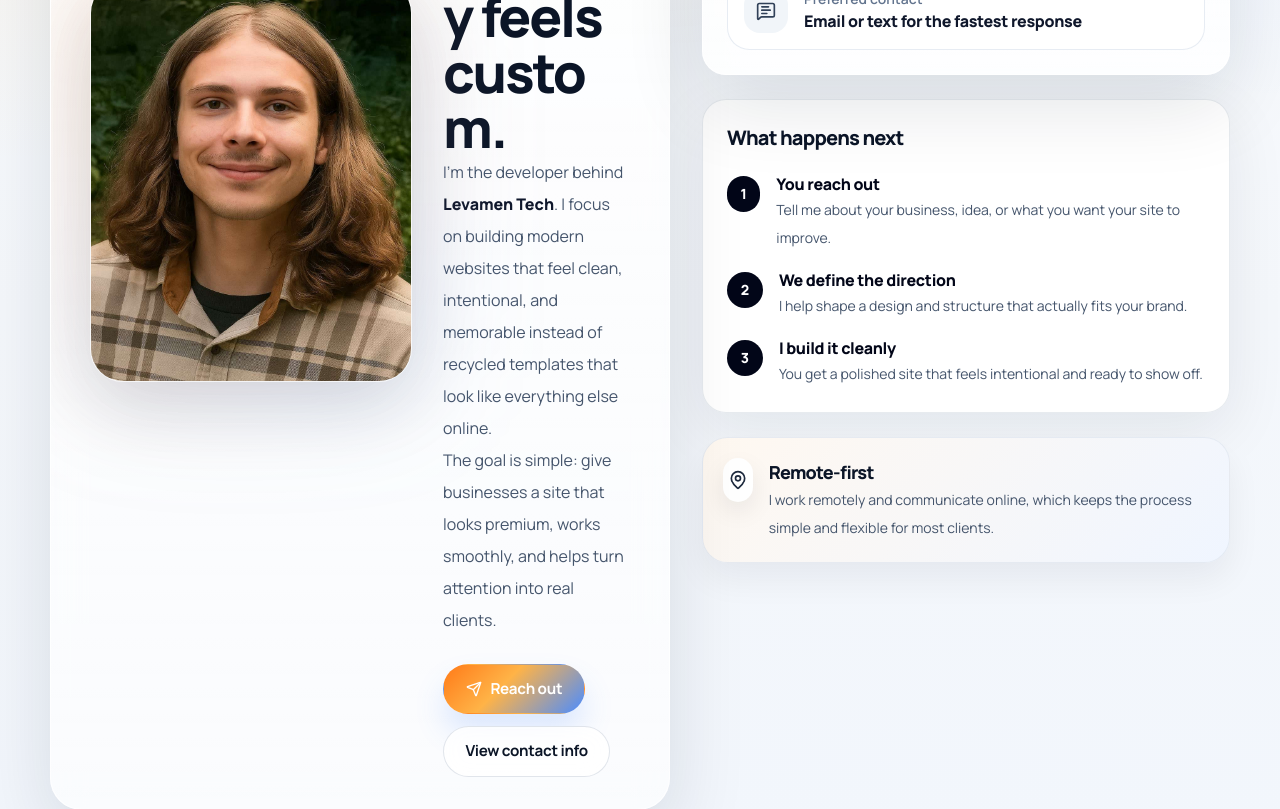
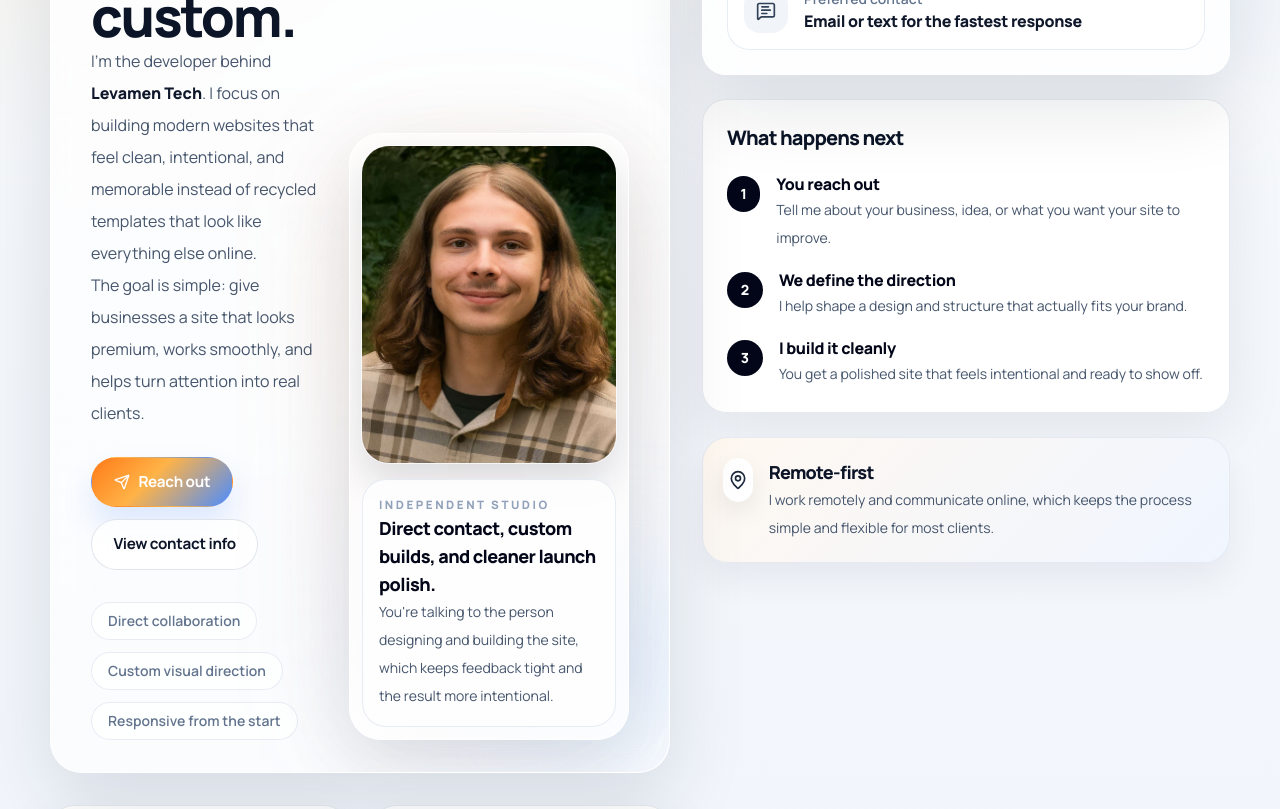
Before and after one commit to medkit992/levamen-tech, a React (Vite) app: page /contact in a window 1280 px wide. Shown: the part 620-1429 px from the top of the page. Built offline with nearby package versions, Linux system fonts and the light colour scheme.

Commit message:
Fix contact page layout

```diff
--- a/src/index.css
+++ b/src/index.css
@@ -243,7 +243,9 @@ p {
 
 .hero-heading {
   max-width: 100%;
-  overflow-wrap: anywhere;
+  overflow-wrap: normal;
+  word-break: normal;
+  hyphens: manual;
   text-wrap: balance;
 }
 
--- a/src/pages/Contact.tsx
+++ b/src/pages/Contact.tsx
@@ -55,6 +55,12 @@ const goodFit = [
   "A developer who can actually customize things",
 ]
 
+const builderTraits = [
+  "Direct collaboration",
+  "Custom visual direction",
+  "Responsive from the start",
+]
+
 const pageTitle = "Contact Levamen Tech"
 const pageDescription =
   "Reach out to Levamen Tech about a custom website project, pricing questions, demo requests, or a new service business site."
@@ -103,34 +109,29 @@ export default function Contact() {
           <div className="grid gap-8 lg:grid-cols-[1.08fr_0.92fr]">
             <div className="space-y-8">
               <div className="section-panel px-6 py-8 sm:px-8 lg:px-10">
-              <div className="grid gap-8 md:grid-cols-[320px_1fr] md:items-center">
-                <div className="relative mx-auto w-full max-w-xs sm:max-w-sm md:max-w-none">
-                  <div className="absolute inset-0 rounded-[2rem] bg-[linear-gradient(135deg,rgba(255,122,24,0.24),rgba(75,140,255,0.18))] blur-3xl" />
-                  <img
-                    src={headshot}
-                    alt="Portrait of Andrew from Levamen Tech"
-                    className="relative z-10 aspect-[4/5] w-full rounded-[2rem] object-cover shadow-[0_24px_70px_rgba(15,23,42,0.14)] ring-1 ring-white/70"
-                  />
-                </div>
+                <div className="absolute -left-12 top-8 h-36 w-36 rounded-full bg-orange-200/35 blur-3xl" />
+                <div className="absolute -right-12 bottom-6 h-44 w-44 rounded-full bg-blue-200/30 blur-3xl" />
 
+                <div className="relative grid gap-8 xl:grid-cols-[minmax(0,1.05fr)_minmax(280px,0.78fr)] xl:items-end">
                   <div className="min-w-0">
                     <div className="section-kicker">
                       <Sparkles className="h-3.5 w-3.5" strokeWidth={2} />
                       Get to know the builder
                     </div>
 
-                  <h1 className="hero-heading mt-6 text-3xl font-extrabold tracking-[-0.06em] text-slate-950 sm:text-5xl md:text-[3.4rem] md:leading-[1.02]">
+                    <h1 className="hero-heading mt-6 max-w-2xl text-3xl font-extrabold tracking-[-0.06em] text-slate-950 sm:text-5xl md:text-[3.4rem] md:leading-[1.02]">
                       Let&apos;s build something that actually feels custom.
                     </h1>
 
-                  <p className="mt-5 text-base leading-8 text-slate-600">
-                    I&apos;m the developer behind <span className="font-extrabold text-slate-900">Levamen Tech</span>.
+                    <p className="mt-5 max-w-2xl text-base leading-8 text-slate-600">
+                      I&apos;m the developer behind{" "}
+                      <span className="font-extrabold text-slate-900">Levamen Tech</span>.
                       I focus on building modern websites that feel clean,
                       intentional, and memorable instead of recycled templates that
                       look like everything else online.
                     </p>
 
-                  <p className="mt-4 text-base leading-8 text-slate-600">
+                    <p className="mt-4 max-w-2xl text-base leading-8 text-slate-600">
                       The goal is simple: give businesses a site that looks
                       premium, works smoothly, and helps turn attention into real
                       clients.
@@ -151,6 +152,43 @@ export default function Contact() {
                       >
                         View contact info
                       </a>
+                    </div>
+
+                    <div className="mt-8 grid gap-3 text-sm text-slate-500 sm:flex sm:flex-wrap">
+                      {builderTraits.map((trait) => (
+                        <span
+                          key={trait}
+                          className="rounded-full border border-slate-200/80 bg-white/76 px-4 py-2 text-center font-semibold"
+                        >
+                          {trait}
+                        </span>
+                      ))}
+                    </div>
+                  </div>
+
+                  <div className="relative mx-auto w-full max-w-sm xl:max-w-none">
+                    <div className="absolute inset-x-5 bottom-4 top-12 rounded-[2rem] bg-[linear-gradient(135deg,rgba(255,122,24,0.2),rgba(75,140,255,0.16))] blur-3xl" />
+
+                    <div className="relative overflow-hidden rounded-[2rem] border border-white/75 bg-white/76 p-3 shadow-[0_24px_70px_rgba(15,23,42,0.12)] backdrop-blur-sm">
+                      <img
+                        src={headshot}
+                        alt="Portrait of Andrew from Levamen Tech"
+                        className="aspect-[4/5] w-full rounded-[1.7rem] object-cover shadow-[0_18px_40px_rgba(15,23,42,0.14)] ring-1 ring-white/70"
+                      />
+
+                      <div className="mt-4 rounded-[1.5rem] border border-slate-200/80 bg-white/88 p-4">
+                        <p className="text-[0.72rem] font-extrabold uppercase tracking-[0.22em] text-slate-400">
+                          Independent studio
+                        </p>
+                        <p className="mt-2 text-lg font-extrabold tracking-[-0.03em] text-slate-950">
+                          Direct contact, custom builds, and cleaner launch polish.
+                        </p>
+                        <p className="mt-2 text-sm leading-7 text-slate-600">
+                          You&apos;re talking to the person designing and building the
+                          site, which keeps feedback tight and the result more
+                          intentional.
+                        </p>
+                      </div>
                     </div>
                   </div>
                 </div>
```
Lines whose indentation alone changed are shown as unchanged.
